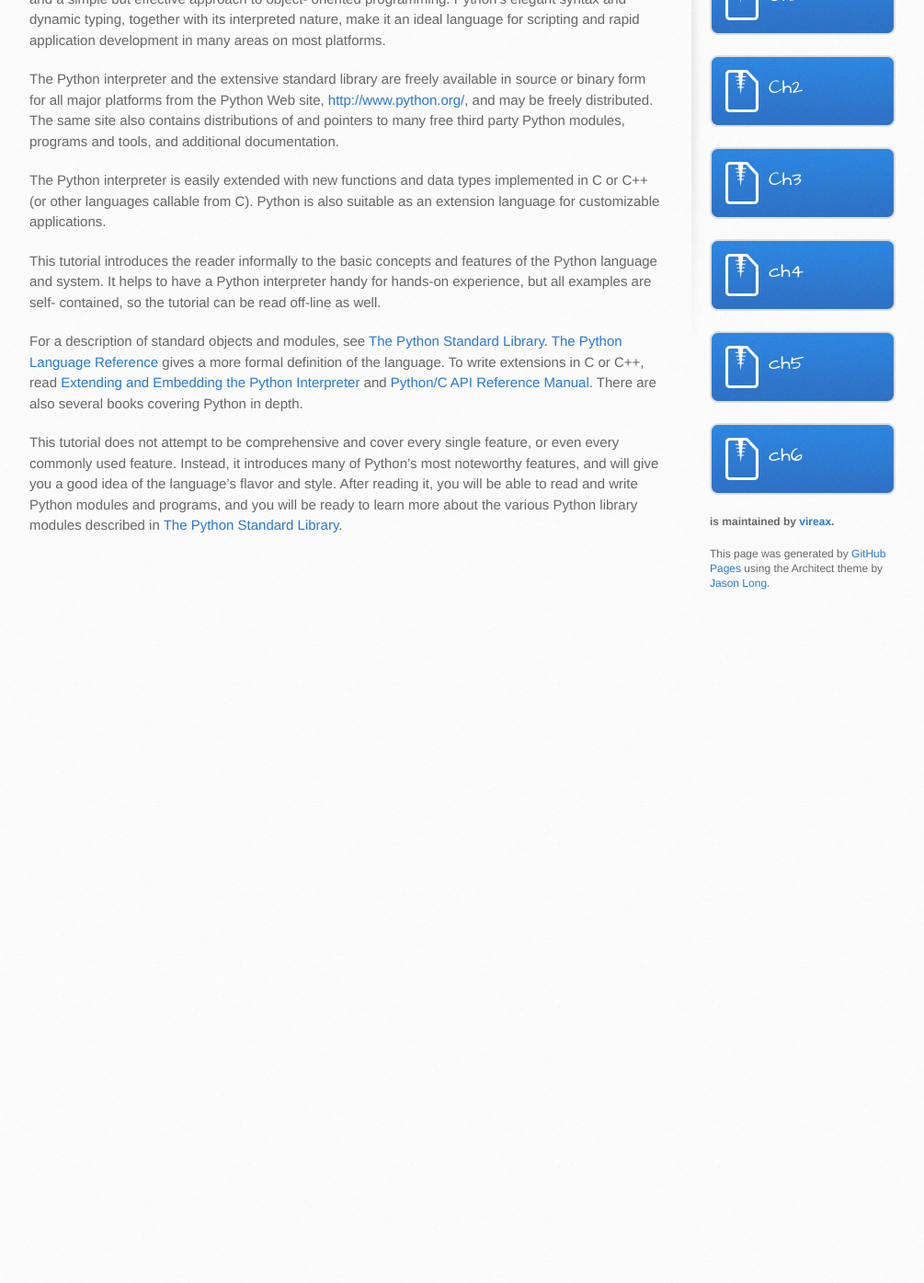
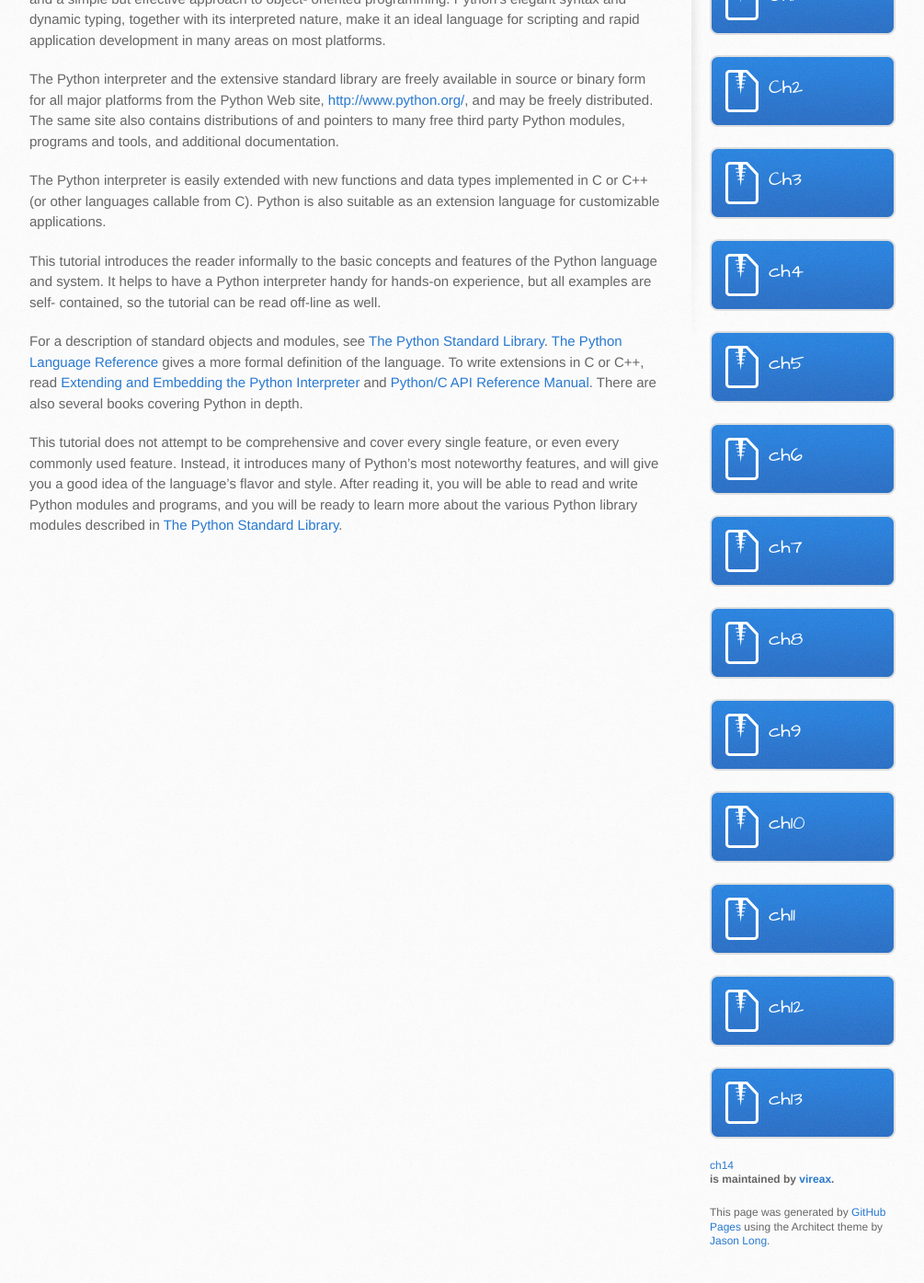
Before and after one commit to vireax/the-python-tutorial, a Jekyll site: the page built from index.md, in a window 1280 px wide and 1400 px high, scrolled down 286 px. Shown: the top 1395 px of the window at 92% size, without its empty margins (138-1143 px from the left). Built offline with Jekyll 4.4.1, drawn with Linux system fonts in a browser that asks for light colours; before the commit the page ends 971 px from its top, so only the background shows below that.

Commit message:
Update default.html

```diff
--- a/_layouts/default.html
+++ b/_layouts/default.html
@@ -48,6 +48,14 @@
           <a href="ch04.html" class="button">ch4</a>
           <a href="ch05.html" class="button">ch5</a>
           <a href="ch06.html" class="button">ch6</a>
+          <a href="ch07.html" class="button">ch7</a>
+          <a href="ch08.html" class="button">ch8</a>
+          <a href="ch09.html" class="button">ch9</a>
+          <a href="ch10.html" class="button">ch10</a>
+          <a href="ch11.html" class="button">ch11</a>
+          <a href="ch12.html" class="button">ch12</a>
+          <a href="ch13.html" class="button">ch13</a>
+          <a href="ch14.html" class="">ch14</a>
 
           <p class="repo-owner"><a href="https://github.com/vireax/the-python-tutorial"></a> is maintained by <a href="https://github.com/vireax">vireax</a>.</p>
 
```
